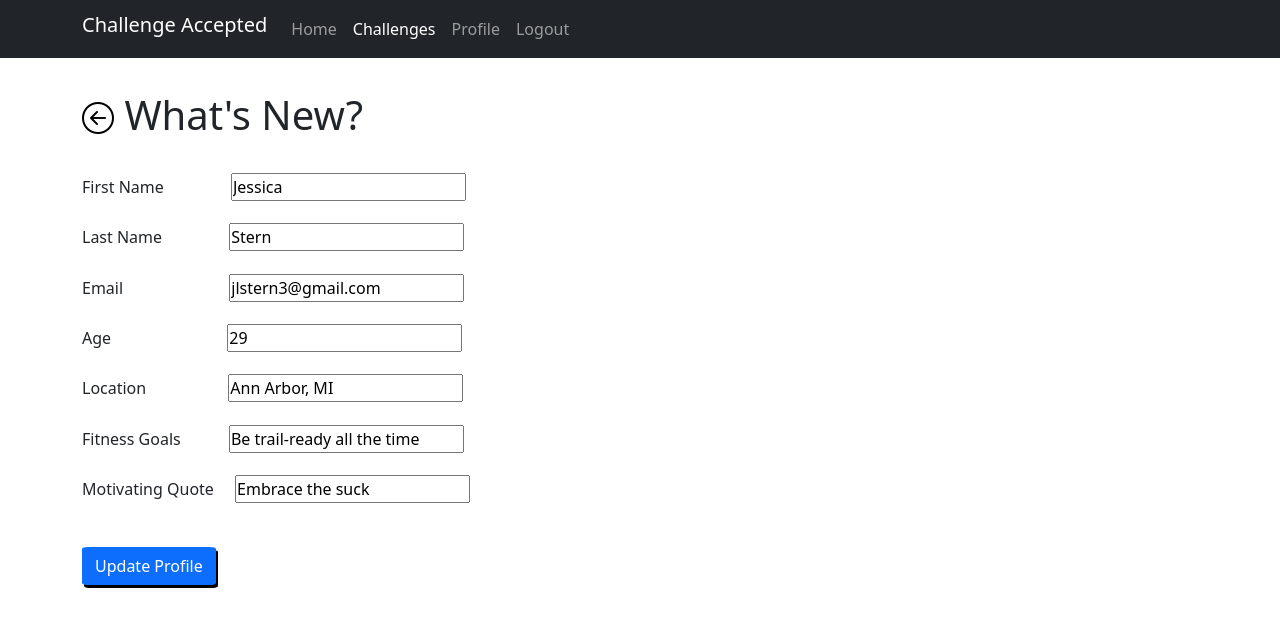
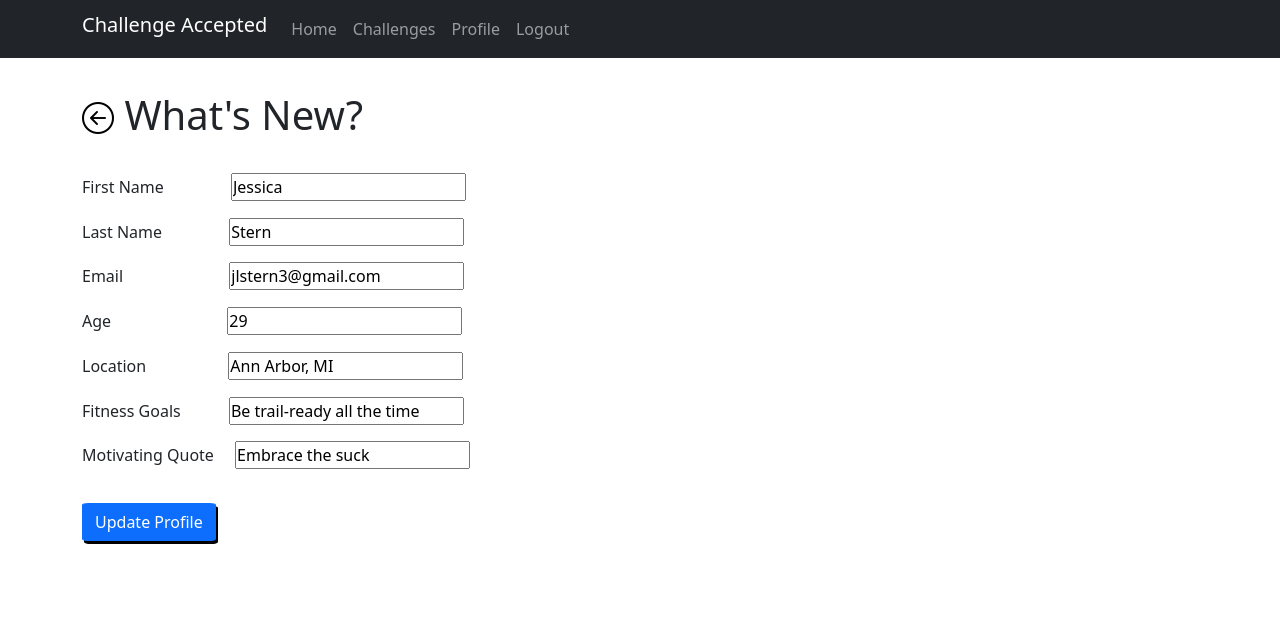
Before and after one commit to jlstern3/challengeaccepted, a Django app: template challenges_app/templates/edit_profile.html in a window 1280 px wide. Shown: the top 627 px of the page. Run offline with Django 3.2, Linux system fonts and the light colour scheme; the template is opened without the code that fills it: values that come from a table or form of the project are taken from there, others are empty; data comes from the database, SQL or seed files in the repository; both versions use the stored data as it was after the commit; some libraries are stand-ins or nearby versions.

Commit message:
Solo project presentation-ready; search bar links active, formatting updates.  Still need to use localhost:8000 for no errors

```diff
--- a/challenges_app/static/style_main.css
+++ b/challenges_app/static/style_main.css
@@ -8,7 +8,6 @@
     display: flex;
     justify-content: space-evenly;
     margin-top: 30px;
-    /* vertical-align: left; */
     font-size: 14pt;
 }
 
@@ -38,8 +37,6 @@ button{
     padding-top: 6%;
     padding-bottom: 6%;
     margin-top: 3%;
-    /* background-repeat: no-repeat;
-    background-size: cover; */
 }
 
 #main_page_container::before{
@@ -52,7 +49,7 @@ button{
     right: 0px;
     bottom: 0px;
     left: 0px;
-    opacity: 0.3;
+    opacity: 0.4;
 }
 #black_text{
     position: relative;
--- a/challenges_app/templates/checked_box.html
+++ /dev/null
@@ -1 +0,0 @@
-<label><input class="form-check-input" type="checkbox" name="done" value="Done" checked></label>
--- a/challenges_app/templates/edit_profile.html
+++ b/challenges_app/templates/edit_profile.html
@@ -31,7 +31,7 @@
                         <a class="nav-link" aria-current="page" href="/main_page">Home</a>
                     </li>
                     <li class="nav-item">
-                        <a class="nav-link active" aria-current="page" href="/challenges">Challenges</a>
+                        <a class="nav-link" aria-current="page" href="/challenges">Challenges</a>
                     </li>
                     <li class="nav-item">
                         <a class="nav-link" aria-current="page" href="/users/profile/{{current_user.id}}">Profile</a>
@@ -58,35 +58,41 @@
             {% csrf_token %}
             <div class="form-group row">
                 <label margin-top: 1%;>First Name <input type=text name='first_name' value="{{current_user.first_name}}"
-                        style="margin-left:63px; margin-bottom: 1%"></label>
+                        style="margin-left:63px; margin-bottom: 0.5%"></label>
             </div>
             <div class="form-group row">
                 <label>Last Name <input type=text name='last_name' value="{{current_user.last_name}}"
-                        style="margin-left: 63px; margin-bottom: 1%"></label>
+                        style="margin-left: 63px; margin-bottom: 0.5%"></label>
             </div>
             <div class="form-group row">
                 <label>Email <input type=text name='email' value="{{current_user.email}}"
-                        style="margin-left: 102px; margin-bottom: 1%"></label>
+                        style="margin-left: 102px; margin-bottom: 0.5%"></label>
             </div>
             <div class="form-group row">
-                <label>Age <input type=text name='age' value="{{current_user.age}}" style="margin-left: 112px; margin-bottom: 1%;"></label>
+                <label>Age <input type=text name='age' value="{{current_user.age}}"
+                        style="margin-left: 112px; margin-bottom: 0.5%;"></label>
             </div>
             <div class="form-group row">
                 <label>Location <input type=text name='location' value="{{current_user.location}}"
-                        style="margin-left: 78px; margin-bottom: 1%"></label>
+                        style="margin-left: 78px; margin-bottom: 0.5%"></label>
             </div>
             <div class="form-group row">
                 <label>Fitness Goals <input type=text name='goals' value="{{current_user.goals}}"
-                        style="margin-left: 44px; margin-bottom: 1%"></label>
+                        style="margin-left: 44px; margin-bottom: 0.5%"></label>
             </div>
             <div class="form-group row">
-                <label>Motivating Quote <input type=text name='quote' value="{{current_user.quote}}" style="margin-left: 17px; margin-bottom: 3%"></label>
+                <label>Motivating Quote <input type=text name='quote' value="{{current_user.quote}}"
+                        style="margin-left: 17px; margin-bottom: 2%"></label>
             </div>
             <button class="btn btn-primary btn-md" style="border-radius: 5%; box-shadow: 2px 3px black;" type="submit"
                 value="Update Profile">Update Profile</button>
 
         </form>
     </div>
+    <!-- BOOTSTRAP BUNDLE -->
+    <script src="https://cdn.jsdelivr.net/npm/bootstrap@5.0.0-beta3/dist/js/bootstrap.bundle.min.js"
+        integrity="sha384-JEW9xMcG8R+pH31jmWH6WWP0WintQrMb4s7ZOdauHnUtxwoG2vI5DkLtS3qm9Ekf"
+        crossorigin="anonymous"></script>
 </body>
 
 </html>
--- a/challenges_app/templates/register.html
+++ b/challenges_app/templates/register.html
@@ -23,11 +23,6 @@
     <nav class="navbar sticky-top navbar-expand-lg navbar-dark bg-dark">
         <div class="container">
             <h2 class="navbar-brand">Challenge Accepted</h2>
-            <!-- <button class="navbar-toggler" type="button" data-bs-toggle="collapse"
-                data-bs-target="#navbarSupportedContent" aria-controls="navbarSupportedContent" aria-expanded="false"
-                aria-label="Toggle navigation">
-                <span class="navbar-toggler-icon"></span> -->
-            <!-- </button> -->
             </div>
         </div>
     </nav>
--- a/challenges_app/templates/search_results.html
+++ b/challenges_app/templates/search_results.html
@@ -1,5 +1,7 @@
 <div id="search_results">
     {% for result in results.all %}
-    <p class="success">{{result.name}}</p>
+    <a href="/challenges/details/{{result.id}}" style="text-decoration: none; color: black;">
+        <p class="success">{{result.name}}</p>
+    </a>
     {% endfor %}
 </div>
```
Also changed, not shown: challenges_app/templates/challenge_details.html (+5 -26 lines), challenges_app/templates/challenges.html (+4 -4 lines), challenges_app/templates/login.html (+3 -27 lines), challenges_app/templates/user_profile.html (+8 -7 lines), db.sqlite3.
